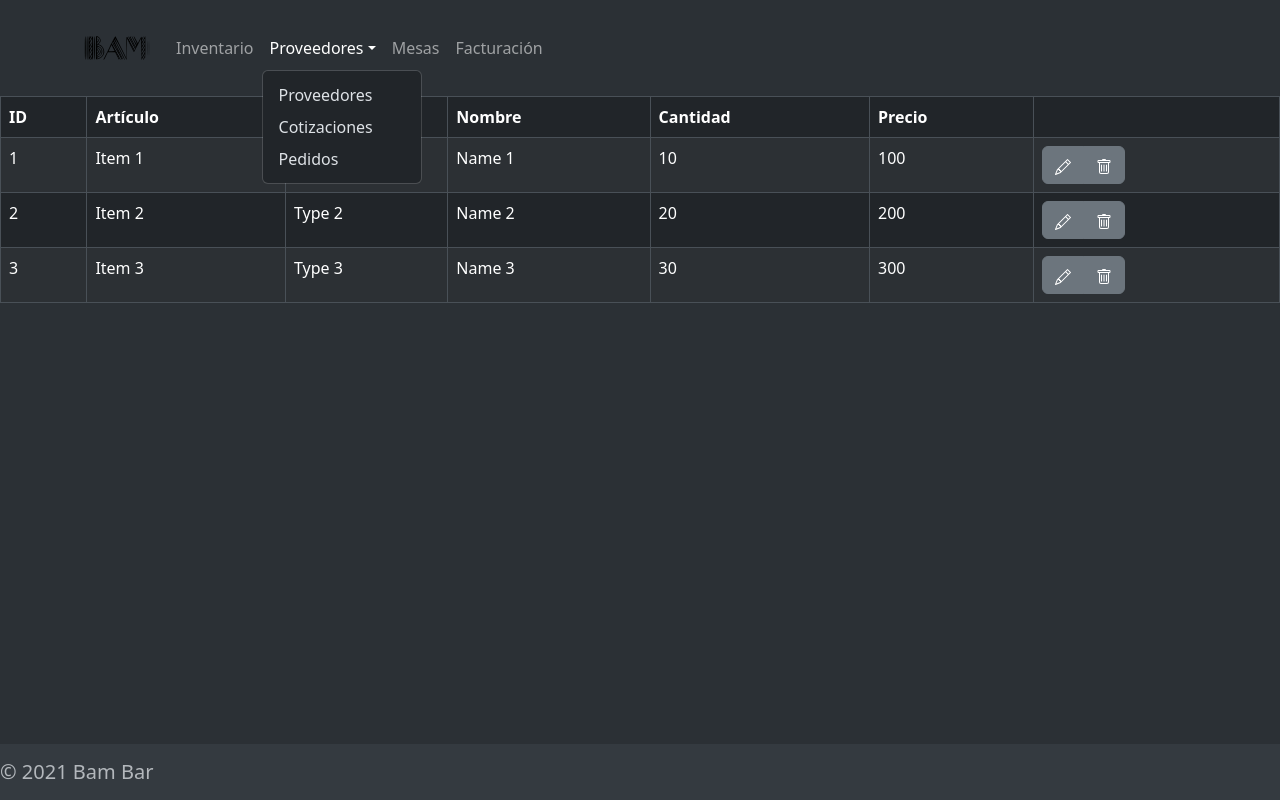
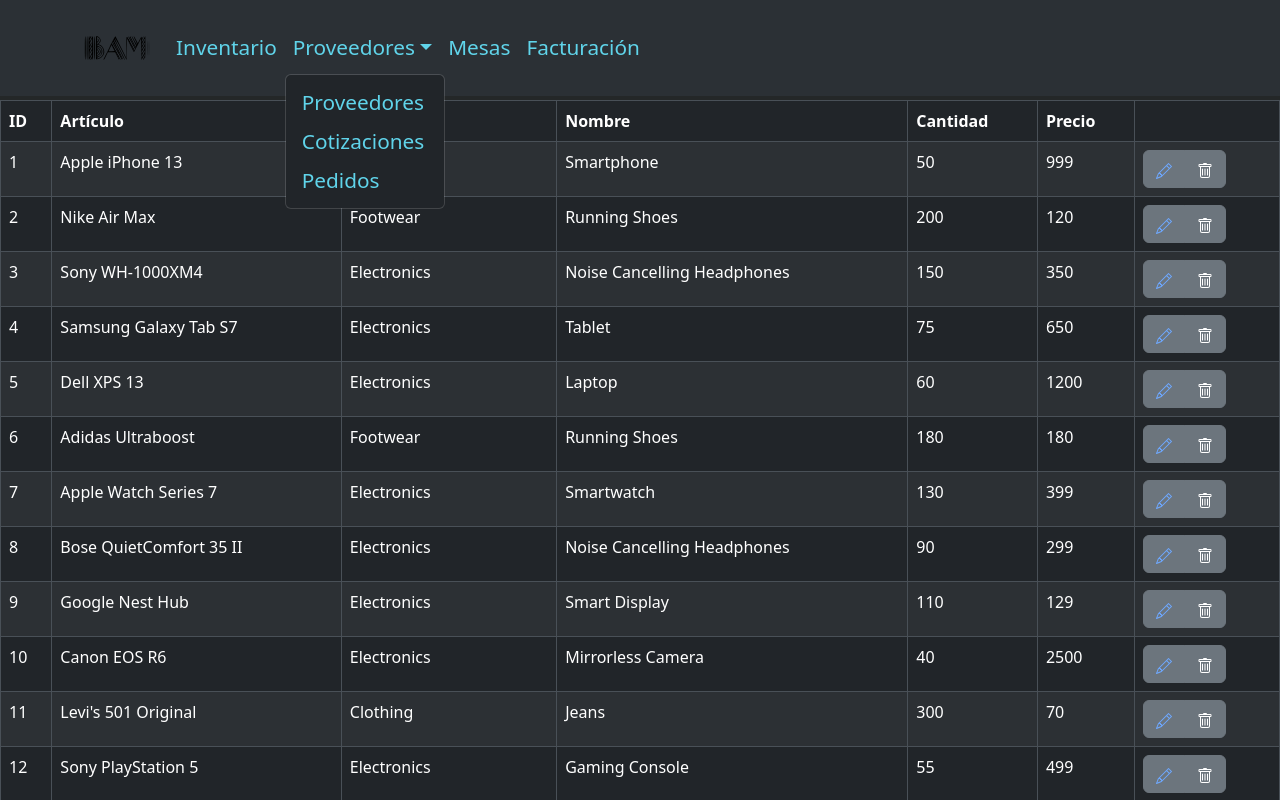
Before and after one commit to tonybarr1611/gestionBar, a React (Vite) app: page /inventario in a window 1280 px wide. Both pictures are taken after a click on the button "Proveedores". Shown: the top 800 px of the page. Built offline with nearby package versions, Linux system fonts and the light colour scheme.

Commit message:
Modify inventory
A new page has been created, it allows to modify an existing product inside the inventory.

```diff
--- a/src/App.css
+++ b/src/App.css
@@ -1,3 +1,58 @@
+html {
+    height: 100%;
+    background-color: rgb(37, 39, 41);
+}
 body {
+    background-color: rgb(37, 39, 41);
+}
+h2 {
+    color: white;
+    font-size: 1.5em;
+    padding-top: 20%;
+}
+.horizontalSeparator {
+    background-color: rgb(37, 39, 41);
+    border-top: 4px solid rgba(37, 39, 41, 0.75);
+    /* margin-top: 10px;
+    margin-bottom: 10px; */
+}
+.fullscreen {
+    width: 100%;
+    height: 100%;
+    position: fixed;
+}
+#inventoryModifyForm {
     background-color: rgb(43, 48, 53);
+    color: white;
+    padding-left: 25%;
+    padding-right: 25%;
 }
+#formContainer {
+    padding: 10px;
+    border-width: 2px;
+    border-color: rgba(0, 0, 0, 0.4);
+    border-style: solid;
+    border-radius: 10px;
+}
+.formSubmitButton {
+    background-color: rgb(37, 39, 41);
+    color: rgb(96,212,234);
+    border: none;
+    border-radius: 5px;
+    padding: 5px;
+    margin-top: 10px;
+    width: 20%;
+}
+.contrastText {
+    /* font color */
+    color: rgb(96,212,234);
+    font-size: 1.3em;
+}
+#basic-nav-dropdown {
+    color: rgb(96,212,234);
+    font-size: 1.3em;
+}
+#modifyProductHeader {
+    color: rgb(96,212,234);
+    padding-top: 3%;
+}
--- a/src/App.tsx
+++ b/src/App.tsx
@@ -1,6 +1,6 @@
 import InventoryNavBar from "./components/NavBar";
-import InventoryDataTable from "./components/InventoryDataTable";
-import Footer from "./components/Footer";
+import InventoryDataTable from "./components/Inventory/InventoryDataTable";
+import InventoryModify from "./components/Inventory/InventoryModify";
 import { BrowserRouter as Router, Route, Routes } from "react-router-dom";
 
 function App() {
@@ -11,13 +11,13 @@
         {/* This is temporary due to the lack of a homepage */}
         <Route path="/" Component={InventoryDataTable}></Route>
         <Route path="/inventario" Component={InventoryDataTable} />
+        <Route path="/inventario/modificar" Component={InventoryModify}></Route>
         <Route path="/proveedores"></Route>
         <Route path="/cotizaciones"></Route>
         <Route path="/pedidos"></Route>
         <Route path="/mesas"></Route>
         <Route path="/facturacion"></Route>
       </Routes>
-      <Footer />
     </Router>
   );
 }
--- a/src/components/Footer.tsx
+++ /dev/null
@@ -1,16 +0,0 @@
-import { Navbar } from "react-bootstrap";
-
-function Footer() {
-  return (
-    <Navbar
-      fixed="bottom"
-      expand="lg"
-      className="bg-body-secondary"
-      data-bs-theme="dark"
-    >
-      <Navbar.Brand className="text-muted">&copy; 2021 Bam Bar</Navbar.Brand>
-    </Navbar>
-  );
-}
-
-export default Footer;
--- a/src/components/InventoryData.tsx
+++ b/src/components/Inventory/InventoryData.tsx
@@ -1,6 +1,7 @@
 import { Button } from "react-bootstrap";
 import { ButtonGroup } from "react-bootstrap";
 import { Pencil, Trash } from "react-bootstrap-icons";
+import { Link } from "react-router-dom";
 
 type Props = {
   id: number;
@@ -12,6 +13,7 @@
 };
 
 function InventoryData({ id, item, type, name, quantity, price }: Props) {
+  const stateForRoute = { id, item, type, name, quantity, price };
   return (
     <tr>
       <td>{id}</td>
@@ -21,12 +23,14 @@
       <td>{quantity}</td>
       <td>{price}</td>
       <td>
-        <ButtonGroup aria-label="Basic example">
+        <ButtonGroup aria-label="CRUD buttons">
           <Button variant="secondary">
-            <Pencil></Pencil>
+            <Link to="/inventario/modificar" state={stateForRoute}>
+              <Pencil />
+            </Link>
           </Button>
           <Button variant="secondary">
-            <Trash></Trash>
+            <Trash />
           </Button>
         </ButtonGroup>
       </td>
--- /dev/null
+++ b/src/components/Inventory/InventoryDataTable.tsx
@@ -0,0 +1,209 @@
+import Table from "react-bootstrap/Table";
+import InventoryData from "./InventoryData";
+
+function InventoryDataTable() {
+  const mockData = [
+    {
+      id: 1,
+      item: "Apple iPhone 13",
+      type: "Electronics",
+      name: "Smartphone",
+      quantity: 50,
+      price: 999,
+    },
+    {
+      id: 2,
+      item: "Nike Air Max",
+      type: "Footwear",
+      name: "Running Shoes",
+      quantity: 200,
+      price: 120,
+    },
+    {
+      id: 3,
+      item: "Sony WH-1000XM4",
+      type: "Electronics",
+      name: "Noise Cancelling Headphones",
+      quantity: 150,
+      price: 350,
+    },
+    {
+      id: 4,
+      item: "Samsung Galaxy Tab S7",
+      type: "Electronics",
+      name: "Tablet",
+      quantity: 75,
+      price: 650,
+    },
+    {
+      id: 5,
+      item: "Dell XPS 13",
+      type: "Electronics",
+      name: "Laptop",
+      quantity: 60,
+      price: 1200,
+    },
+    {
+      id: 6,
+      item: "Adidas Ultraboost",
+      type: "Footwear",
+      name: "Running Shoes",
+      quantity: 180,
+      price: 180,
+    },
+    {
+      id: 7,
+      item: "Apple Watch Series 7",
+      type: "Electronics",
+      name: "Smartwatch",
+      quantity: 130,
+      price: 399,
+    },
+    {
+      id: 8,
+      item: "Bose QuietComfort 35 II",
+      type: "Electronics",
+      name: "Noise Cancelling Headphones",
+      quantity: 90,
+      price: 299,
+    },
+    {
+      id: 9,
+      item: "Google Nest Hub",
+      type: "Electronics",
+      name: "Smart Display",
+      quantity: 110,
+      price: 129,
+    },
+    {
+      id: 10,
+      item: "Canon EOS R6",
+      type: "Electronics",
+      name: "Mirrorless Camera",
+      quantity: 40,
+      price: 2500,
+    },
+    {
+      id: 11,
+      item: "Levi's 501 Original",
+      type: "Clothing",
+      name: "Jeans",
+      quantity: 300,
+      price: 70,
+    },
+    {
+      id: 12,
+      item: "Sony PlayStation 5",
+      type: "Electronics",
+      name: "Gaming Console",
+      quantity: 55,
+      price: 499,
+    },
+    {
+      id: 13,
+      item: "Amazon Echo Dot",
+      type: "Electronics",
+      name: "Smart Speaker",
+      quantity: 210,
+      price: 50,
+    },
+    {
+      id: 14,
+      item: "Microsoft Surface Pro 7",
+      type: "Electronics",
+      name: "2-in-1 Laptop",
+      quantity: 80,
+      price: 899,
+    },
+    {
+      id: 15,
+      item: "Fitbit Charge 5",
+      type: "Electronics",
+      name: "Fitness Tracker",
+      quantity: 140,
+      price: 179,
+    },
+    {
+      id: 16,
+      item: "Instant Pot Duo",
+      type: "Home Appliances",
+      name: "Pressure Cooker",
+      quantity: 170,
+      price: 99,
+    },
+    {
+      id: 17,
+      item: "Kindle Paperwhite",
+      type: "Electronics",
+      name: "E-Reader",
+      quantity: 90,
+      price: 129,
+    },
+    {
+      id: 18,
+      item: "Dyson V11",
+      type: "Home Appliances",
+      name: "Cordless Vacuum Cleaner",
+      quantity: 65,
+      price: 599,
+    },
+    {
+      id: 19,
+      item: "Nikon Z6",
+      type: "Electronics",
+      name: "Mirrorless Camera",
+      quantity: 50,
+      price: 1800,
+    },
+    {
+      id: 20,
+      item: "GoPro HERO9",
+      type: "Electronics",
+      name: "Action Camera",
+      quantity: 75,
+      price: 399,
+    },
+    {
+      id: 21,
+      item: "Ray-Ban Wayfarer",
+      type: "Accessories",
+      name: "Sunglasses",
+      quantity: 230,
+      price: 150,
+    },
+    {
+      id: 22,
+      item: "The North Face Jacket",
+      type: "Clothing",
+      name: "Winter Jacket",
+      quantity: 120,
+      price: 250,
+    },
+    // Add more mock data here
+  ];
+
+  return (
+    <div>
+      <Table striped bordered hover data-bs-theme="dark">
+        <thead>
+          <tr>
+            <th>ID</th>
+            <th>Artículo</th>
+            <th>Tipo</th>
+            <th>Nombre</th>
+            <th>Cantidad</th>
+            <th>Precio</th>
+            <th></th>
+          </tr>
+        </thead>
+        <tbody>
+          {mockData.map((data) => (
+            <InventoryData key={data.id} {...data} />
+          ))}
+        </tbody>
+      </Table>
+    </div>
+  );
+}
+
+export default InventoryDataTable;
--- /dev/null
+++ b/src/components/Inventory/InventoryModify.tsx
@@ -0,0 +1,51 @@
+import React from "react";
+import { useLocation } from "react-router-dom";
+import Button from "react-bootstrap/Button";
+import Form from "react-bootstrap/Form";
+
+function InventoryModify() {
+  const location = useLocation();
+  const { id, item, type, name, quantity, price } = location.state;
+  return (
+    <div id="inventoryModifyForm" className="fullscreen">
+      <h1 id="modifyProductHeader">Modificar producto</h1>
+      <div id="formContainer">
+        <Form className="bg-body-tertiary" data-bs-theme="dark">
+          <Form.Label>
+            <h2>ID:</h2>
+          </Form.Label>
+          <Form.Control type="text" value={id} readOnly />
+          <Form.Label>
+            <h2>Item:</h2>
+          </Form.Label>
+          <Form.Control type="text" placeholder={item} />
+          <Form.Label>
+            <h2>Type:</h2>
+          </Form.Label>
+          <Form.Control type="text" placeholder={type} />
+          <Form.Label>
+            <h2>Name:</h2>
+          </Form.Label>
+          <Form.Control type="text" placeholder={name} />
+          <Form.Label>
+            <h2>Quantity:</h2>
+          </Form.Label>
+          <Form.Control type="text" placeholder={quantity} />
+          <Form.Label>
+            <h2>Price:</h2>
+          </Form.Label>
+          <Form.Control type="text" placeholder={price} />
+          <Button
+            className="formSubmitButton"
+            variant="secondary"
+            type="submit"
+          >
+            Submit
+          </Button>
+        </Form>
+      </div>
+    </div>
+  );
+}
+
+export default InventoryModify;
--- a/src/components/InventoryDataTable.tsx
+++ /dev/null
@@ -1,57 +0,0 @@
-import Table from "react-bootstrap/Table";
-import InventoryData from "./InventoryData";
-
-function InventoryDataTable() {
-  const mockData = [
-    {
-      id: 1,
-      item: "Item 1",
-      type: "Type 1",
-      name: "Name 1",
-      quantity: 10,
-      price: 100,
-    },
-    {
-      id: 2,
-      item: "Item 2",
-      type: "Type 2",
-      name: "Name 2",
-      quantity: 20,
-      price: 200,
-    },
-    {
-      id: 3,
-      item: "Item 3",
-      type: "Type 3",
-      name: "Name 3",
-      quantity: 30,
-      price: 300,
-    },
-    // Add more mock data here
-  ];
-
-  return (
-    <div>
-      <Table striped bordered hover data-bs-theme="dark">
-        <thead>
-          <tr>
-            <th>ID</th>
-            <th>Artículo</th>
-            <th>Tipo</th>
-            <th>Nombre</th>
-            <th>Cantidad</th>
-            <th>Precio</th>
-            <th></th>
-          </tr>
-        </thead>
-        <tbody>
-          {mockData.map((data) => (
-            <InventoryData key={data.id} {...data} />
-          ))}
-        </tbody>
-      </Table>
-    </div>
-  );
-}
-
-export default InventoryDataTable;
--- a/src/components/NavBar.tsx
+++ b/src/components/NavBar.tsx
@@ -6,6 +6,7 @@
 
 function InventoryNavBar() {
   return (
+    <div>
       <Navbar expand="lg" className="bg-body-tertiary" data-bs-theme="dark">
         <Container>
           <Navbar.Brand href="/">
@@ -19,22 +20,32 @@
           <Navbar.Toggle aria-controls="basic-navbar-nav" />
           <Navbar.Collapse id="basic-navbar-nav">
             <Nav className="me-auto">
-            <Nav.Link href="/inventario">Inventario</Nav.Link>
+              <Nav.Link className="contrastText" href="/inventario">
+                Inventario
+              </Nav.Link>
               <NavDropdown title="Proveedores" id="basic-nav-dropdown">
-              <NavDropdown.Item href="/proveedores">
+                <NavDropdown.Item className="contrastText" href="/proveedores">
                   Proveedores
                 </NavDropdown.Item>
-              <NavDropdown.Item href="/cotizaciones">
+                <NavDropdown.Item className="contrastText" href="/cotizaciones">
                   Cotizaciones
                 </NavDropdown.Item>
-              <NavDropdown.Item href="/pedidos">Pedidos</NavDropdown.Item>
+                <NavDropdown.Item className="contrastText" href="/pedidos">
+                  Pedidos
+                </NavDropdown.Item>
               </NavDropdown>
-            <Nav.Link href="/mesas">Mesas</Nav.Link>
-            <Nav.Link href="/facturacion">Facturación</Nav.Link>
+              <Nav.Link className="contrastText" href="/mesas">
+                Mesas
+              </Nav.Link>
+              <Nav.Link className="contrastText" href="/facturacion">
+                Facturación
+              </Nav.Link>
             </Nav>
           </Navbar.Collapse>
         </Container>
       </Navbar>
+      <div className="horizontalSeparator" />
+    </div>
   );
 }
 
```
Lines whose indentation alone changed are shown as unchanged.
